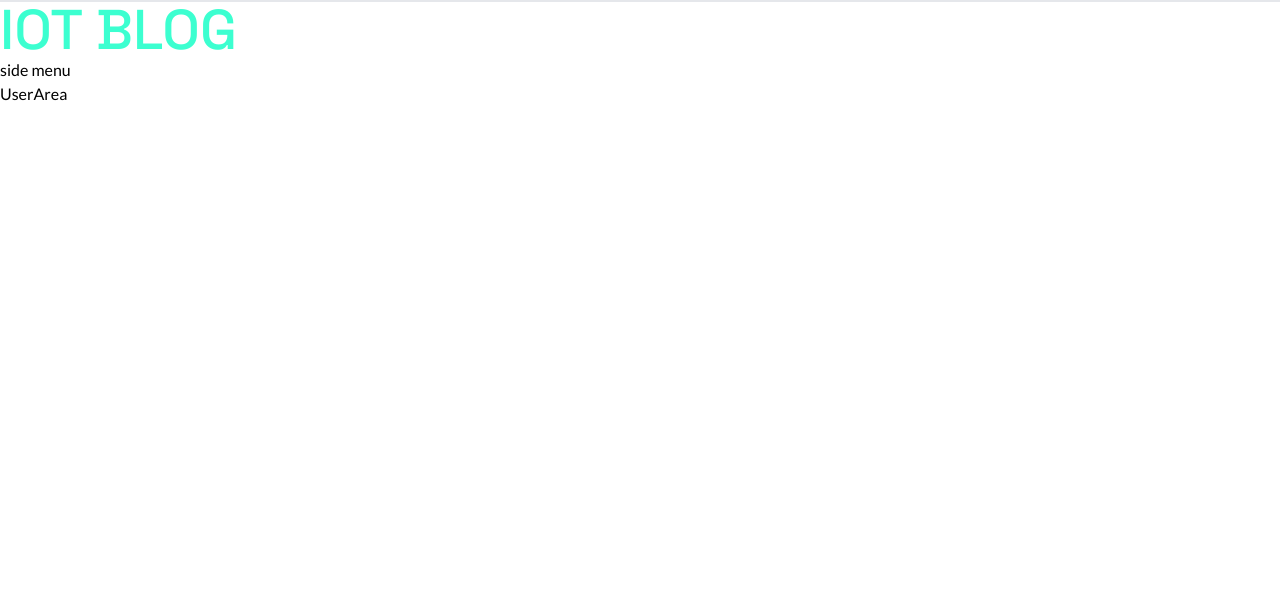
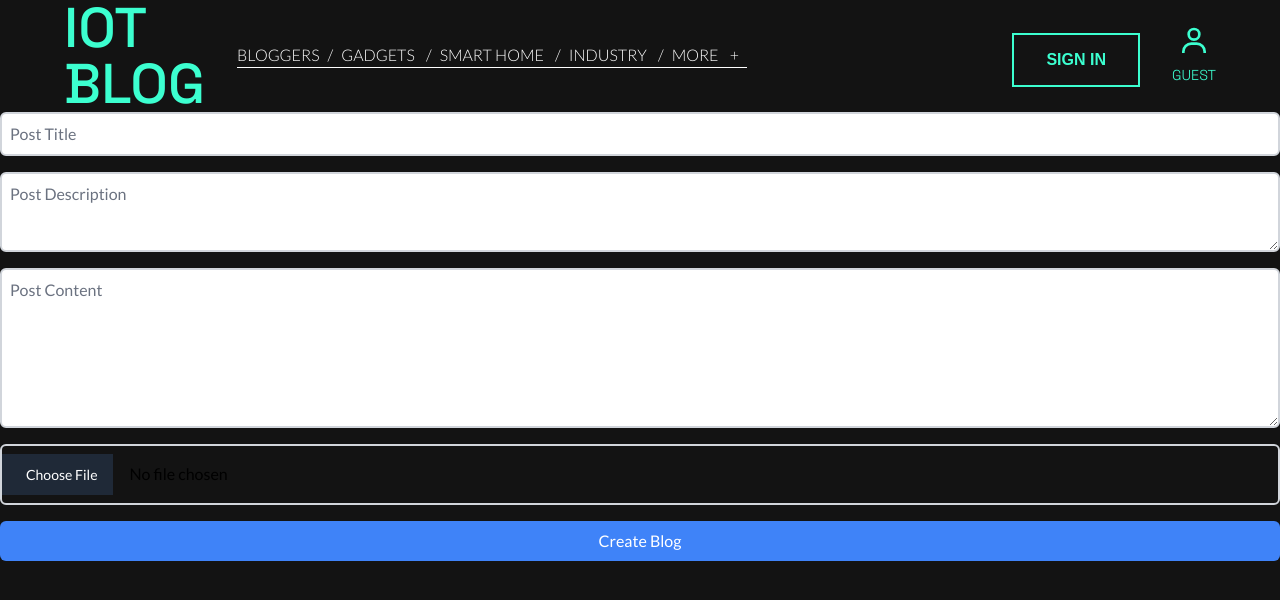
Before and after one commit to Elena300/BlogProject-frontend, a React (Vite) app: page /user/1 in a window 1280 px wide. Shown: the top 600 px of the page. Built offline with nearby package versions, Linux system fonts and the light colour scheme; the HTML template or start-up script is replaced by a standard one; a web font is replaced by a local one.

Commit message:
fixed the logout function and added cerating posts

```diff
--- a/src/components/Footer.jsx
+++ b/src/components/Footer.jsx
@@ -2,7 +2,6 @@ export default function Footer() {
   return (
     <div className=" bg-techno-black text-white h-24 font-lato-light text-base w-100% px-16 pt-4 flex items-center">
       <div className=" w-full h-10 border-t-fluo-green border-t pt-4">
-        Here will be some footer that we need to invent
       </div>
     </div>
   );
--- a/src/components/Navbar.jsx
+++ b/src/components/Navbar.jsx
@@ -5,13 +5,14 @@ import { isLoggedInAtom, modalAtom, userIdAtom, userNameAtom } from "../State";
 import "./Navbar.css";
 import { LogOut } from "../services/authService";
 import Cookies from "js-cookie";
-import { useLayoutEffect } from "react";
+import { useEffect} from "react";
 
 function Navbar() {
   const setIsOpen = useSetAtom(modalAtom);
   const [userName, setUsername] = useAtom(userNameAtom);
   const [loggedUserId, setLoggedUserId] = useAtom(userIdAtom);
   const [loggedUser, setLoggedUser] = useAtom(isLoggedInAtom);
+
 
   const checkLogIn = () => {
     const isLoggedIn = Cookies.get("isLoggedIn");
@@ -26,9 +27,9 @@ function Navbar() {
     }
   };
 
-  useLayoutEffect(() => {
-    checkLogIn(); // Call checkLogIn when the component mounts
-  }, []); // Empty dependency array means this effect runs once on mount
+  useEffect(() => {
+    checkLogIn();
+  }, [userName, loggedUser, loggedUserId]);
 
   const handleClick = async () => {
     if (loggedUser === false) {
@@ -39,7 +40,11 @@ function Navbar() {
         if (confirmLogOut.message === "Logout successful") {
           setUsername("guest");
           setLoggedUserId("");
-        }
+          setLoggedUser(false);
+          Cookies.remove("isLoggedIn");
+          Cookies.remove("username");}
+          Cookies.remove("userId");
+
       } catch (error) {
         console.log(error);
       }
--- a/src/components/PostCard.jsx
+++ b/src/components/PostCard.jsx
@@ -1,5 +1,4 @@
 import "./PostCard.css";
-import iot from "../assets/images/Iot-1.jpg";
 import { Link } from "react-router-dom";
 
 function PostCard({ postInfo }) {
@@ -26,7 +25,7 @@ function PostCard({ postInfo }) {
         </div>
 
         <div className="image-container">
-          <img src={iot} className="post-image" alt="iot logo" />
+          <img src={postInfo.Post.image_url} className="post-image" alt="iot logo" />
         </div>
       </div>
       <div className="post-description">
--- a/src/components/SignInForm.jsx
+++ b/src/components/SignInForm.jsx
@@ -10,6 +10,7 @@ import "./SignInForm.css";
 import { signUp, signIn } from "../services/authService.js";
 import { GrClose } from "react-icons/gr";
 import Cookies from "js-cookie";
+import { toast } from "react-toastify";
 
 function SignInForm() {
   const [formType, setFormType] = useAtom(formTypeAtom);
@@ -30,8 +31,12 @@ function SignInForm() {
           Cookies.set("isLoggedIn", "true", { expires: 7 });
           Cookies.set("username", loggedUser.username, { expires: 7 }); // Set username in cookies
           Cookies.set("userId", loggedUser.id, { expires: 7 });
+          toast.success("Log in successful");
         }
-    else {await signUp(username, email, password);}
+    else {
+      await signUp(username, email, password);
+      toast.success("Sign up successful");
+    }
     setIsOpen("close");
 }
 
--- a/src/index.css
+++ b/src/index.css
@@ -64,3 +64,7 @@
 body {
   font-family: 'Lato Regular', 'Segoe UI', Tahoma, Geneva, Verdana, sans-serif;
 }
+
+body{
+  background-color: #131313;
+}
--- a/src/pages/Home.jsx
+++ b/src/pages/Home.jsx
@@ -7,7 +7,7 @@ export default function Home() {
 
   return (
     <>
-      <div className=" w-100% h-100% bg-techno-black grid grid-cols-2 grid-flow-row auto-rows-min gap-x-24 gap-y-10 px-16 pt-10">
+      <div className=" w-full h-full bg-techno-black grid grid-cols-2 grid-flow-row auto-rows-min gap-x-24 gap-y-10 px-16 pt-10">
         {allPostsInfo.map((postInfo) => (
           <PostCard key={postInfo.Post.post_id} postInfo={postInfo} />
         ))}
--- a/src/pages/UserPage.jsx
+++ b/src/pages/UserPage.jsx
@@ -1,22 +1,86 @@
-
-import { Link } from 'react-router-dom'
+import { useState } from 'react';
+import Navbar from '../components/Navbar';
+import Cookies from 'js-cookie';
+import { toast } from 'react-toastify';
+import { useNavigate } from 'react-router-dom';
 
 export default function UserArea() {
-  return (
-    <>
-      <div className="border bg-techno-black">
-      </div>
-        <div className="logo-container">
-          <Link to="/">
-            <div className="logo">
-              IoT Blog
-            </div>
-          </Link>
-        </div>
-        <div>side menu</div>
-        <div>UserArea</div>
+	const [postTitle, setPostTitle] = useState('');
+	const [postDescription, setPostDescription] = useState('');
+	const [postContent, setPostContent] = useState('');
+	const [image, setImage] = useState(null);
+	const user_id = Cookies.get('userId');
+	const navigate = useNavigate();
+	console.log(user_id);
 
+	const handleSubmit = async (e) => {
+		e.preventDefault();
 
-    </>
-  );
+		const formData = new FormData();
+		formData.append('post_title', postTitle);
+		formData.append('post_description', postDescription);
+		formData.append('post_content', postContent);
+		formData.append('image', image);
+
+		try {
+			const response = await fetch(
+				`https://goblogpost-867025111c75.herokuapp.com/api/blog/${user_id}`,
+				{
+					method: 'POST',
+					body: formData,
+					credentials: 'include',
+				}
+			);
+			const data = await response.json();
+			console.log(data);
+			toast.success('Blog created successfully');
+			navigate('/');
+		} catch (error) {
+			console.error(error);
+		}
+	};
+
+	return (
+		<div>
+			<Navbar />
+			<div>
+				<form onSubmit={handleSubmit} className="flex flex-col space-y-4">
+					<input
+						type="text"
+						value={postTitle}
+						onChange={(e) => setPostTitle(e.target.value)}
+						placeholder="Post Title"
+						required
+						className="border-2 border-gray-300 p-2 rounded-md"
+					/>
+					<textarea
+						value={postDescription}
+						onChange={(e) => setPostDescription(e.target.value)}
+						placeholder="Post Description"
+						required
+						className="border-2 border-gray-300 p-2 rounded-md h-20"
+					/>
+					<textarea
+						value={postContent}
+						onChange={(e) => setPostContent(e.target.value)}
+						placeholder="Post Content"
+						required
+						className="border-2 border-gray-300 p-2 rounded-md h-40"
+					/>
+					<input
+						type="file"
+						onChange={(e) => setImage(e.target.files[0])}
+						required
+						className="border-2 border-gray-300 p-2 rounded-md"
+					/>
+					<button
+						type="submit"
+						className="bg-blue-500 text-white p-2 rounded-md"
+					>
+						Create Blog
+					</button>
+				</form>
+			</div>
+		</div>
+	);
 }
--- a/src/services/authService.js
+++ b/src/services/authService.js
@@ -26,6 +26,7 @@ export async function signUp(username, email, password) {
      const hasAllKeys = Object.key(data).every(key => requiredKey.includes(key))
      hasAllKeys === true ? toast.info("You are signed up") : toast.info ("Try again")
       }
+      toast.success("Sign up successful")
   } catch (error) {
     console.log(error)
     }
@@ -60,6 +61,8 @@ export async function signIn(email, password) {
       {const userData = await loggedUser();
         return userData
       }
+
+
   } catch (error) {
     if (error.json) {
       error.json().then((errorMessage) => {
```
